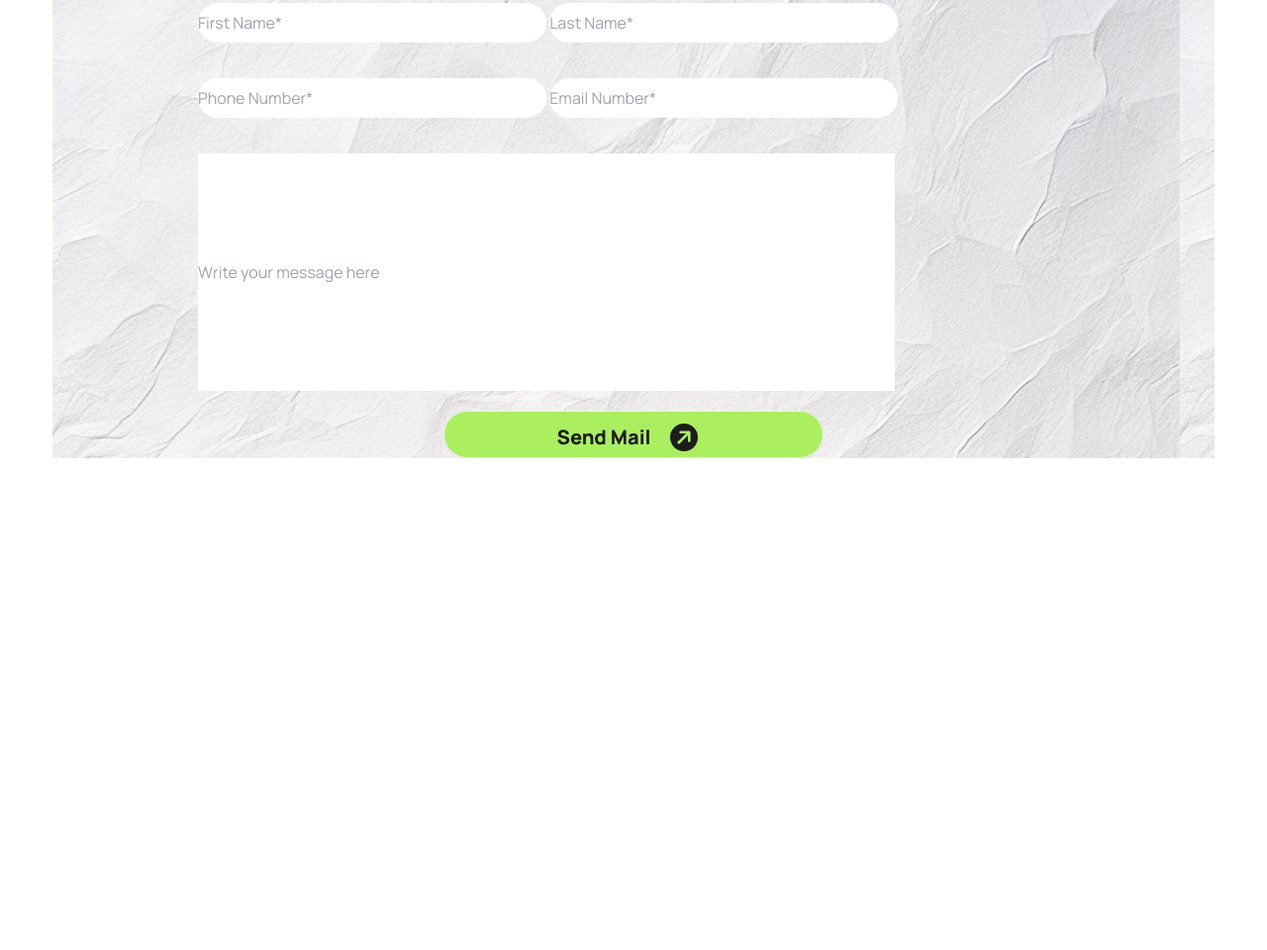
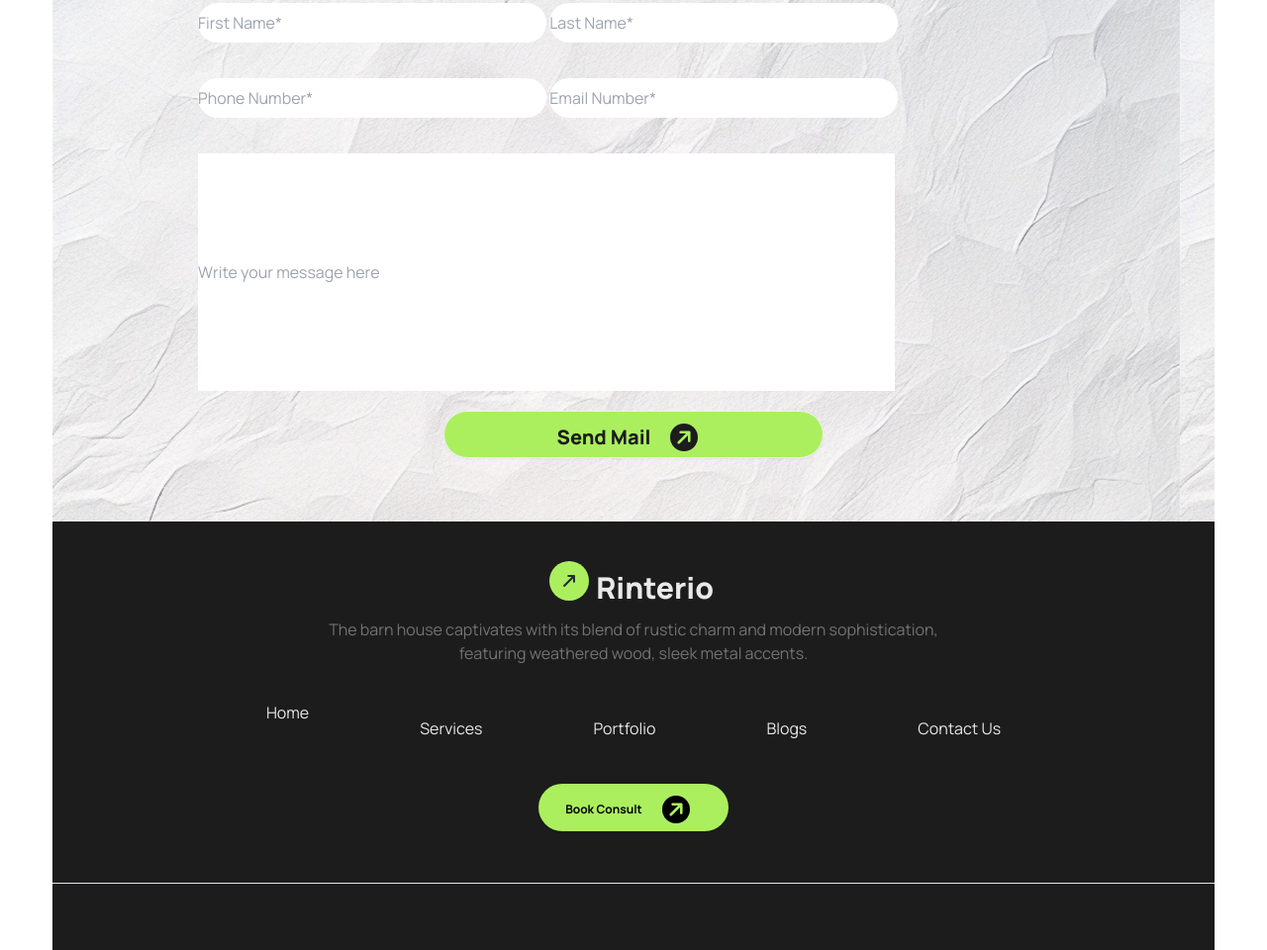
Before and after one commit to masumahmedon/rinterio-website, a plain HTML site: page index.html in a window 1280 px wide. Shown: the part 2271-3231 px from the top of the page at 99% size. Before the commit the page ends 2750 px from the top, so only its background shows below. Drawn offline with nearby package versions, Linux system fonts and the light colour scheme.

Commit message:
footer section done

```diff
--- a/index.html
+++ b/index.html
@@ -216,7 +216,7 @@
                   <div class="">
                     <input class="h-60 w-4/5 " type="text" name="" id="" placeholder="Write your message here">
                   </div>
-                  <div class="pt-5 text-center">
+                  <div class="pt-5 pb-16 text-center">
                     <button>
                         <a class="sm: w-80 lg:w-96 btn hover:bg-[#ABEF5F] bg-[#ABEF5F] text-xl font-extrabold text-[#1C1C1C] rounded rounded-full">Send Mail
                           <i class="fa-solid fa-circle-arrow-right -rotate-45 rounded-full py-3 px-3 h-7"></i>
@@ -228,8 +228,26 @@
             </section>
       </main>
       <!-- footer section -->
-       <footer>
-
+       <footer class="w-11/12 mx-auto bg-[#1C1C1C] py-10">
+        <div class="text-center">
+            <i class="fa-solid fa-arrow-right-long bg-[#ABEF5F] -rotate-45 rounded-full py-3 px-3"></i>
+            <a class="text-[#E9E9E9] font-black text-3xl py-5 px-1" href="#">Rinterio</a>
+            <p class="text-[#737373] py-3">The barn house captivates with its blend of rustic charm and modern sophistication,
+             <br> featuring weathered wood, sleek metal accents.</p>
+              <div class=" text-[#E9E9E9]">
+                <ul class="lg:flex justify-center py-6">
+                  <li class=""><a class="lg:px-14" href="">Home</a></li>
+                  <li class="mt-4"><a class="lg:px-14"href="">Services</a></li>
+                  <li class="mt-4"><a class="lg:px-14"href="">Portfolio</a></li>
+                  <li class="mt-4"><a class="lg:px-14"href="">Blogs</a></li>
+                  <li class="mt-4"><a class="lg:px-14"href="">Contact Us</a></li>
+                </ul>
+              </div>
+              <div class="text-center py-5">
+                <button class=" w-48 h-2 rounded-full btn bg-[#ABEF5F] hover:bg-[#bcde95] text-[#ABEF5F] border-none btn-secondary text-xs text-black font-bold py-0 mb-8">Book Consult <i class="fa-solid fa-circle-arrow-right -rotate-45 rounded-full py-3 px-3 h-7"></i></button>
+              </div>
+        </div>
+        <hr class="h-7">
        </footer>
 </body>
 </html>
```
